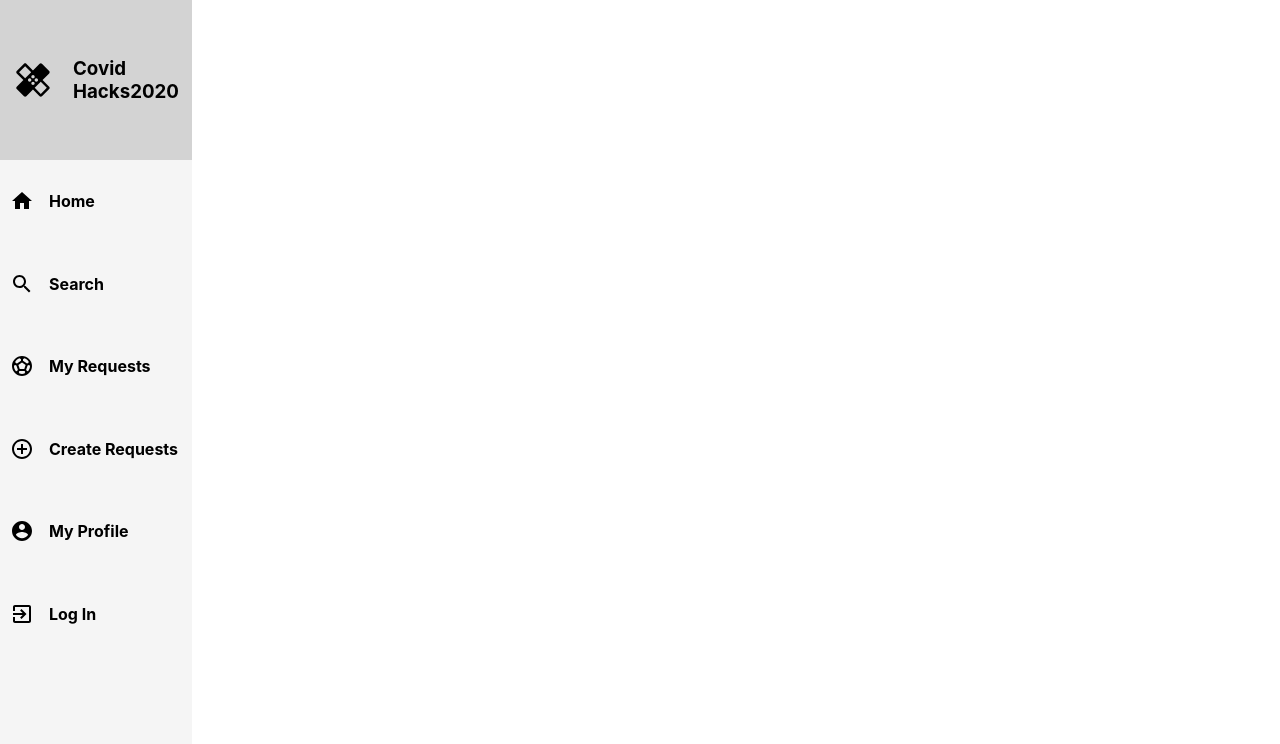
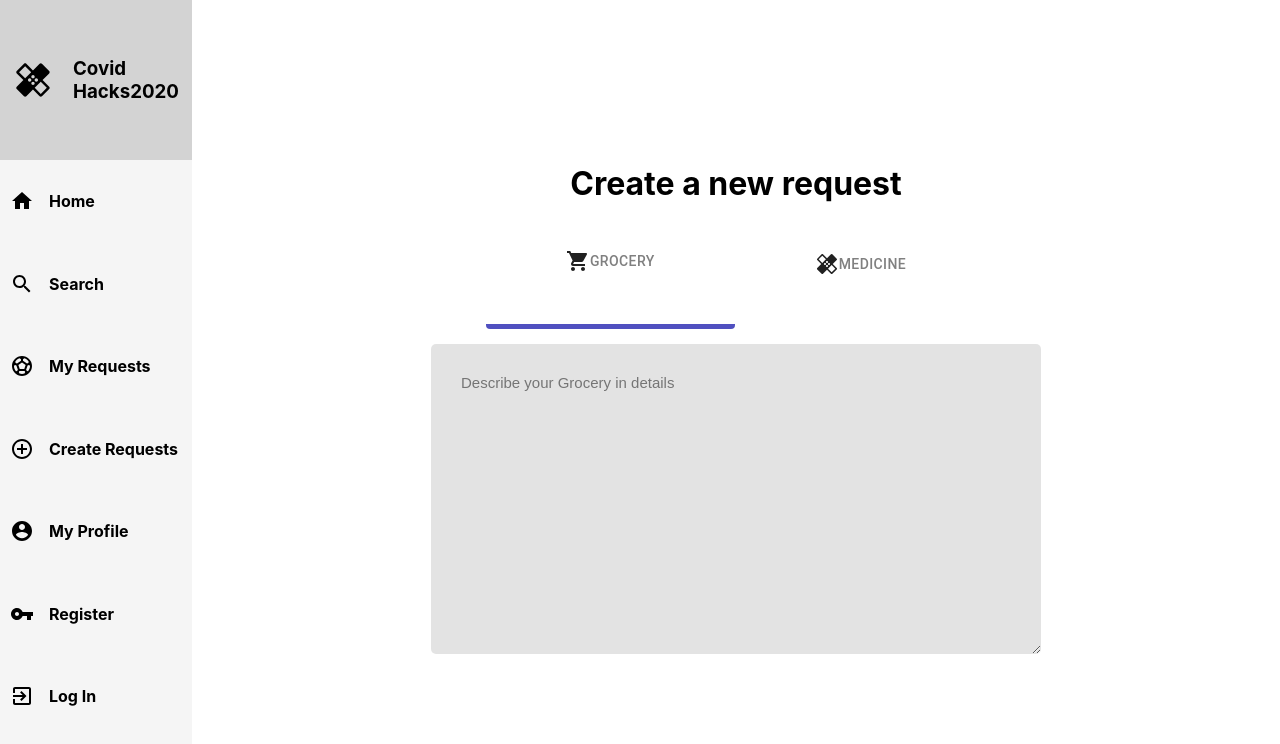
Before and after one commit to FarhanRehman/CovidHacks2020, a React (Create React App) app in the folder covid19/: page /request in a window 1280 px wide. Shown: the top 744 px of the page. Built offline with nearby package versions, Linux system fonts and the light colour scheme.

Commit message:
added request page

```diff
--- a/covid19/src/App.js
+++ b/covid19/src/App.js
@@ -5,6 +5,7 @@ import Sidebar from './components/sideBar/Sidebar';
 import Home from './components/Home/Home';
 import Register from './components/register/Register';
 import Profile from './components/profile/Profile';
+import Requests from './components/requests/Requests';
 
 import {BrowserRouter as Router, Route, Switch} from 'react-router-dom'
 function App() {
@@ -18,6 +19,7 @@ function App() {
                         <Route path="/login" component={Login}/>
                         <Route path="/register" component={Register} />
                         <Route path="/profile" component={Profile} />
+                        <Route path="/request" component={Requests} />
                     </div>
                 </Switch>
             </div>
--- /dev/null
+++ b/covid19/src/components/requests/Requests.js
@@ -0,0 +1,52 @@
+import React, {useState, useEffect} from 'react'
+import styles from './request.module.css';
+import {Button, TextareaAutosize} from '@material-ui/core'
+import {ShoppingCart, Healing} from '@material-ui/icons';
+const Requests = () => {
+
+    const [type, setType] = useState("Grocery");
+    const [active, setActive] = useState(false);
+    const [textValue, setTextValue] = useState(null);
+    const handleChange = e => {
+           setTextValue(e.target.value);
+           console.log(textValue);
+    }
+    const handleGrocery = () => {
+        setType("Grocery")
+        setActive(false)
+    }
+    const handleMedicine = () => {
+        setType("Healing")
+        setActive(true)
+    }
+
+    return (
+        <div className={styles.requests}>
+            <h1>Create a new request</h1>
+            <div className={styles.requestBtnContainer}>
+                <Button className={`${styles.requestBtn} ${!active && styles.requestActive}`} onClick={handleGrocery}>
+                    <ShoppingCart/>
+                    <p>GROCERY</p>
+                </Button>
+
+                <Button className={`${styles.requestBtn} ${active && styles.requestActive}`} onClick={handleMedicine}>
+                    <Healing/>
+                    <p>Medicine</p>
+                </Button>
+            </div>
+            <div className={styles.requestDescriptionContainer}>
+                <p className="defaultValue"></p>
+                <TextareaAutosize
+                    className={styles.description}
+                    rowsMax={10}
+                    aria-label="maximum height"
+                    placeholder={`Describe your ${type} in details`}
+                    value={textValue}
+                    onChange={handleChange}/>
+
+            </div>
+        </div>
+    )
+}
+
+export default Requests
--- /dev/null
+++ b/covid19/src/components/requests/request.module.css
@@ -0,0 +1,39 @@
+.requests{
+    width: 100%;
+    height: 100%;
+    display: flex;
+    justify-content: center;
+    align-items: center;
+    flex-direction: column;
+}
+.requestBtnContainer{
+    width: 100%;
+    height: 15%;
+    display: flex;
+    justify-content: center;
+    align-items: center;
+    background-color: white;
+}
+.requestBtn{
+   padding: 50px 80px !important;
+   margin-bottom: 40px !important;
+}
+
+.requestBtn:hover{
+    background-color: rgba(0, 0, 0, 0.082) !important;
+ }
+.requestActive{
+     border-bottom: 5px rgb(80, 80, 192) solid !important;
+ }
+
+.description{
+    height: 250px !important;
+    width: 550px !important;
+    outline: none;
+    border: none;
+    background-color: rgba(211, 211, 211, 0.63);
+    border-radius: 5px;
+    padding: 30px !important;
+    font-family: arial !important;
+    font-size: 15px !important;
+}
--- a/covid19/src/components/sideBar/Sidebar.js
+++ b/covid19/src/components/sideBar/Sidebar.js
@@ -1,6 +1,6 @@
 import React from 'react'
 import styles from './sidebar.module.css';
-import {Healing, Home, Search, AddCircleOutline, SportsSoccerOutlined, AccountCircle, ExitToApp} from '@material-ui/icons'
+import {Healing, Home, Search, AddCircleOutline, SportsSoccerOutlined, AccountCircle, ExitToApp, VpnKey} from '@material-ui/icons'
 import Item from '../../components/item/Items';
 import {Link} from 'react-router-dom'
 
@@ -15,8 +15,9 @@ const Sidebar = () => {
                 <Link to="/"><Item Icon={Home} title="Home"/></Link>
                 <Item Icon={Search} title="Search"/>
                 <Item Icon={SportsSoccerOutlined} title="My Requests"/>
-                <Item Icon={AddCircleOutline} title="Create Requests"/>
+                <Link to="/request"><Item Icon={AddCircleOutline} title="Create Requests"/></Link>
                 <Link to="/profile"><Item Icon={AccountCircle} title="My Profile"/></Link>
+                <Link to="/register"><Item Icon={VpnKey} title="Register"/></Link>
                 <Link to='/login'><Item Icon={ExitToApp} title="Log In"/></Link>
             </div>
         </div>
```
